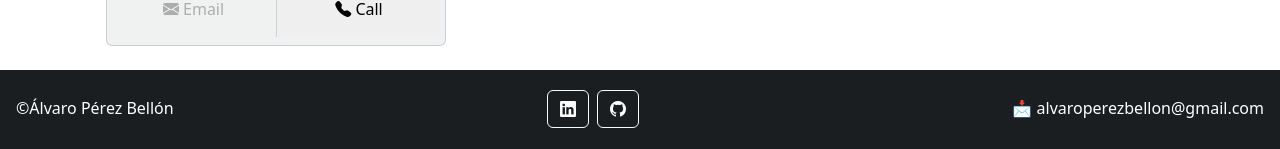
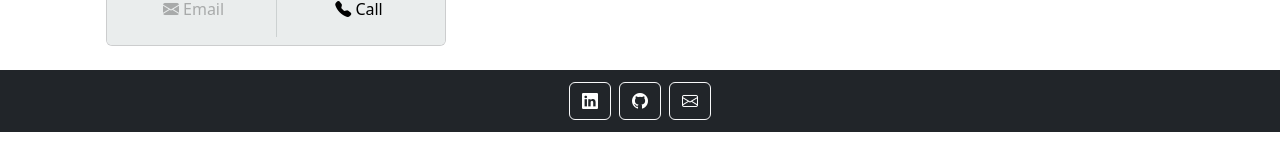
Before and after one commit to aperezbelldvp/aytecdigital-angular, an Angular app: page / in a window 1280 px wide. Shown: the part 1538-1687 px from the top of the page. Built offline with nearby package versions, Linux system fonts and the light colour scheme.

Commit message:
Cambiando el footer

```diff
--- a/src/app/app.component.html
+++ b/src/app/app.component.html
@@ -1,4 +1,4 @@
-<div class="home">
+<div class="home w-100">
   <header>
     <app-header-web></app-header-web>
   </header>
--- a/src/app/components/card-footer/card-footer.component.css
+++ b/src/app/components/card-footer/card-footer.component.css
@@ -1,6 +1,7 @@
 button {
   border: none;
   padding: 1rem;
+  background: transparent ;
 }
 
 .vertical-line {
--- a/src/app/components/card-list/card-list.component.css
+++ b/src/app/components/card-list/card-list.component.css
@@ -1,3 +1,7 @@
 .container {
   padding: 1.5rem;
 }
+
+.card-footer {
+  background-color: #EAEDED ;
+}
--- a/src/app/components/footer-web/footer-web.component.html
+++ b/src/app/components/footer-web/footer-web.component.html
@@ -1,24 +1,19 @@
 <!-- Comienzo del Footer -->
-<div class="footer bg-dark text-center ">
-  <!-- Copyright -->
-  <div class="text-center p-3 text-white footer-copy d-flex justify-content-between">
-      <p>&copy;Álvaro Pérez Bellón</p>
-      <section>
+<div class="footer bg-dark text-center pt-2">
+  <section class="align-items-center pb-2">
     <!-- Linkedin -->
     <a class="btn btn-outline-light btn-floating m-1"
       href="https://es.linkedin.com/in/%C3%A1lvaro-p%C3%A9rez-bell%C3%B3n-81a050147?trk=public_profile_browsemap"
       role="button"><i class="bi bi-linkedin"></i>
     </a>
     <!-- Github -->
-        <a class="btn btn-outline-light btn-floating m-1"
-            href="https://github.com/aperezbelldvp"
-            role="button"><i class="bi bi-github"></i>
+    <a class="btn btn-outline-light btn-floating m-1" href="https://github.com/aperezbelldvp" role="button"><i
+        class="bi bi-github"></i>
+    </a>
+    <!-- Email -->
+    <a class="btn btn-outline-light btn-floating m-1" href="mailto:alvaroperezbellon@gmail.com" role="button"><i
+        class="bi bi-envelope"></i>
     </a>
   </section>
-      <p>
-          <a href="mailto:alvaroperezbellon@gmail.com">📩 alvaroperezbellon@gmail.com</a>
-      </p>
-  </div>
-  <!-- Fin Copyright -->
 </div>
 <!-- Fin Footer -->
```
Also changed, not shown: 1 other file (tests, documents, lock files or other folders). Lines whose indentation alone changed are shown as unchanged.
